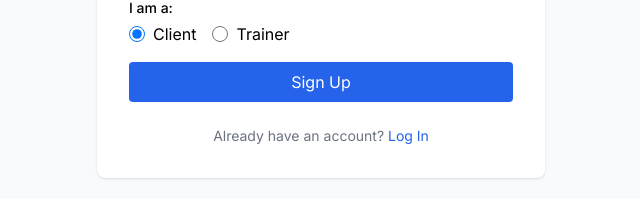
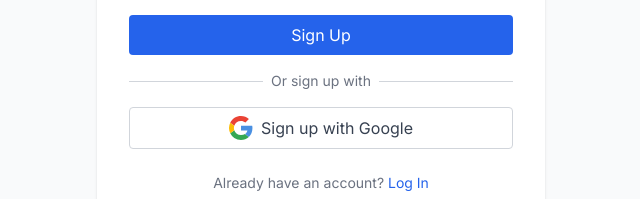
Before and after one commit to fit-sho/fitsho, a Next.js app: page /signup in a window 1280 px wide. Shown: the part 520-719 px from the top of the page, without its empty margins (319-959 px from the left). Built offline with nearby package versions, Linux system fonts and the light colour scheme; no server answers; a web font is replaced by a local one.

Commit message:
added google signup and fixed rls policy

```diff
--- a/src/app/signup/page.tsx
+++ b/src/app/signup/page.tsx
@@ -1,7 +1,7 @@
 "use client";
 import { supabase } from "@/utils/supabase";
 import { useRouter } from "next/navigation";
-import { useState } from "react";
+import { useState, useEffect } from "react";
 
 export default function SignUpPage() {
   const router = useRouter();
@@ -14,57 +14,117 @@
   const [errorMsg, setErrorMsg] = useState<string | null>(null);
   const [successMsg, setSuccessMsg] = useState<string | null>(null);
 
-  const handleSignUp = async (e: React.FormEvent) => {
-    e.preventDefault();
+  useEffect(() => {
+    const { data: listener } = supabase.auth.onAuthStateChange((event, session) => {
+      if (event === 'SIGNED_IN' && session?.user) {
+        // Now the user is truly logged in (email confirmed or auto-login).
+        // Insert into `public.users` with RLS allowing auth.uid() = id.
+        insertProfile(session.user.id, session.user.email!);
+      }
+    });
+
+    return () => {
+      listener.subscription.unsubscribe();
+    };
+  }, [firstName, lastName, role, router]);
+
+  // Called by the effect above once the user is signed in.
+  async function insertProfile(userId: string, userEmail: string) {
+    // Only insert once
+    try {
+      const { error: insertError } = await supabase
+        .from('users')
+        .insert([
+          {
+            id: userId,
+            email: userEmail,
+            first_name: firstName,
+            last_name: lastName,
+            role,
+          },
+        ]);
+
+      if (insertError) {
+        setErrorMsg(`Profile insert failed: ${insertError.message}`);
+      } else {
+        // Redirect after successful profile creation
+        router.push('/login');
+      }
+    } catch (e: any) {
+      setErrorMsg(e.message);
+    }
+    setLoading(false);
+  }
+
+  const handleGoogleSignUp = async () => {
     setErrorMsg(null);
     setSuccessMsg(null);
     setLoading(true);
 
-    const {
-      data: { user },
-      error: authError,
-    } = await supabase.auth.signUp({
+    // Store form data in localStorage to retrieve after OAuth flow
+    localStorage.setItem('signupData', JSON.stringify({
+      firstName,
+      lastName,
+      role,
+    }));
+
+    const { data, error } = await supabase.auth.signInWithOAuth({
+      provider: 'google',
+      options: {
+        redirectTo: `${window.location.origin}/auth/callback`,
+      }
+    });
+
+    if (error) {
+      setErrorMsg(error.message);
+      setLoading(false);
+    }
+  };
+
+  const handleSignUp = async (e: React.FormEvent) => {
+    e.preventDefault();
+
+    setErrorMsg(null);
+    setSuccessMsg(null);
+    setLoading(true);
+
+    // Check if email already exists
+    const { data: existingUser } = await supabase
+      .from('users')
+      .select('email')
+      .eq('email', email)
+      .maybeSingle();
+
+    if (existingUser) {
+      setErrorMsg('An account with this email already exists. Please use a different email or log in.');
+      setLoading(false);
+      return;
+    }
+
+    // Trigger Supabase Auth sign-up.
+    // Because we have email confirmation ON by default, this does NOT immediately log in.
+    const { data: { user }, error: authError } = await supabase.auth.signUp({
       email,
       password,
     });
 
     if (authError) {
-      setErrorMsg(authError.message);
+      // Handle specific auth errors
+      if (authError.message.includes('User already registered')) {
+        setErrorMsg('An account with this email already exists. Please use a different email or log in.');
+      } else {
+        setErrorMsg(authError.message);
+      }
       setLoading(false);
       return;
     }
 
-    if (user) {
-      const { error: insertError } = await supabase.from("users").insert([
-        {
-          id: user.id,
-          email: email,
-
-          first_name: firstName,
-          last_name: lastName,
-          role,
-        },
-      ]);
-
-      if (insertError) {
-        // If insertion fails (e.g. constraint), you might want to rollback or show message
-        setErrorMsg(insertError.message);
-        setLoading(false);
-        return;
-      }
-    }
-
+    // Tell the user to confirm email (or that they will be signed in automatically if confirmations are off)
     setSuccessMsg(
-      "Sign-up successful! Check your email to confirm (if required)."
+      'Check your email for a confirmation link. Once confirmed, your profile will be created automatically.'
     );
     setLoading(false);
-
-    // Redirect to login page
-    setTimeout(() => {
-      router.push("/login");
-    }, 1500);
   };
-
   return (
     <div className="min-h-screen flex items-center justify-center bg-gray-50">
       <div className="max-w-md w-full bg-white p-8 rounded-lg shadow">
@@ -171,6 +231,30 @@
           {successMsg && (
             <p className="text-green-600 text-sm text-center">{successMsg}</p>
           )}
+
+          <div className="relative">
+            <div className="absolute inset-0 flex items-center">
+              <div className="w-full border-t border-gray-300"></div>
+            </div>
+            <div className="relative flex justify-center text-sm">
+              <span className="px-2 bg-white text-gray-500">Or sign up with</span>
+            </div>
+          </div>
+
+          <button
+            type="button"
+            onClick={handleGoogleSignUp}
+            disabled={loading}
+            className="w-full flex items-center justify-center gap-2 bg-white border border-gray-300 text-gray-700 py-2 rounded hover:bg-gray-50 disabled:opacity-50"
+          >
+            <svg xmlns="http://www.w3.org/2000/svg" viewBox="0 0 24 24" width="24" height="24">
+              <path fill="#EA4335" d="M5.266 9.765A7.077 7.077 0 0 1 12 4.909c1.69 0 3.218.6 4.418 1.582L19.91 3C17.782 1.145 15.055 0 12 0 7.27 0 3.198 2.698 1.24 6.65l4.026 3.115Z"/>
+              <path fill="#34A853" d="M16.04 18.013c-1.09.703-2.474 1.078-4.04 1.078a7.077 7.077 0 0 1-6.723-4.823l-4.04 3.067A11.965 11.965 0 0 0 12 24c2.933 0 5.735-1.043 7.834-3l-3.793-2.987Z"/>
+              <path fill="#4A90E2" d="M19.834 21c2.195-2.048 3.62-5.096 3.62-9 0-.71-.109-1.473-.272-2.182H12v4.637h6.436c-.317 1.559-1.17 2.766-2.395 3.558L19.834 21Z"/>
+              <path fill="#FBBC05" d="M5.277 14.268A7.12 7.12 0 0 1 4.909 12c0-.782.125-1.533.357-2.235L1.24 6.65A11.934 11.934 0 0 0 0 12c0 1.92.445 3.73 1.237 5.335l4.04-3.067Z"/>
+            </svg>
+            <span>Sign up with Google</span>
+          </button>
         </form>
 
         <p className="mt-6 text-center text-gray-500 text-sm">
```
